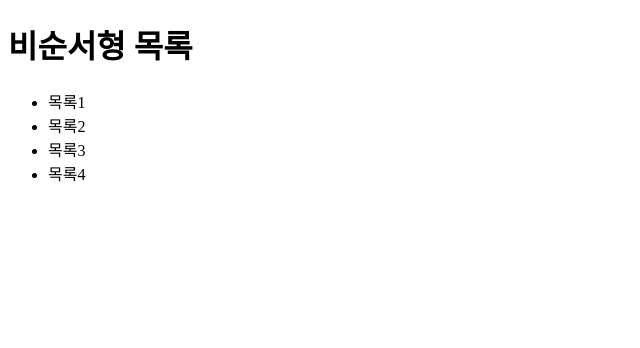
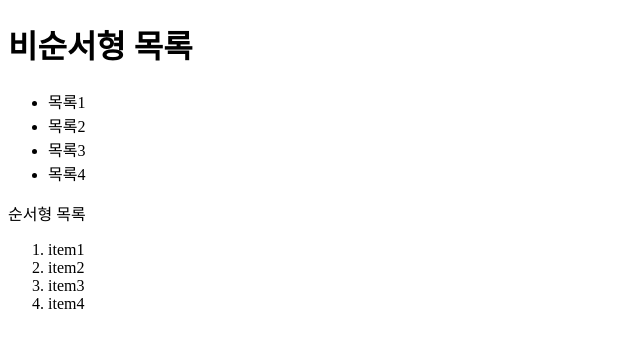
Before and after one commit to hanerica/fus10, a plain HTML site: page view/markup.html in a window 1280 px wide. Shown: the whole page, without its empty margins (0-640 px from the left). Drawn offline with Linux system fonts and the light colour scheme.

Commit message:
순서형 목록 명령어

```diff
--- a/view/markup.html
+++ b/view/markup.html
@@ -14,5 +14,12 @@
         <li>목록3</li>
         <li>목록4</li>
     </ul>
+    <hl>순서형 목록</hl>
+    <ol>
+        <li>item1</li>
+        <li>item2</li>
+        <li>item3</li>
+        <li>item4</li>
+    </ol>
 </body>
 </html>
```
